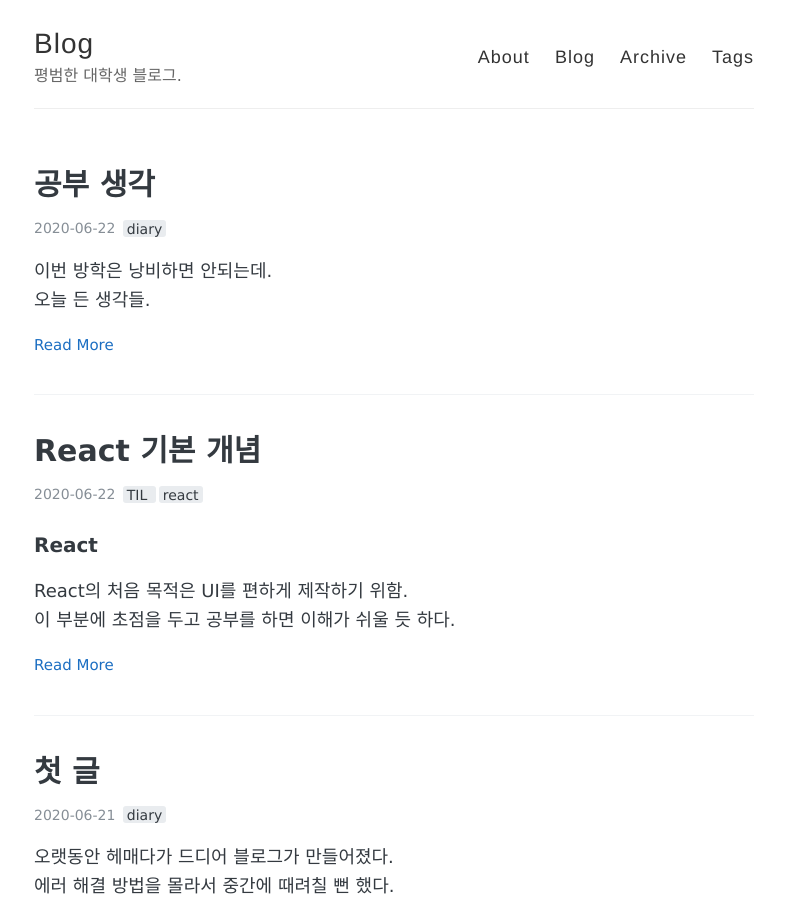
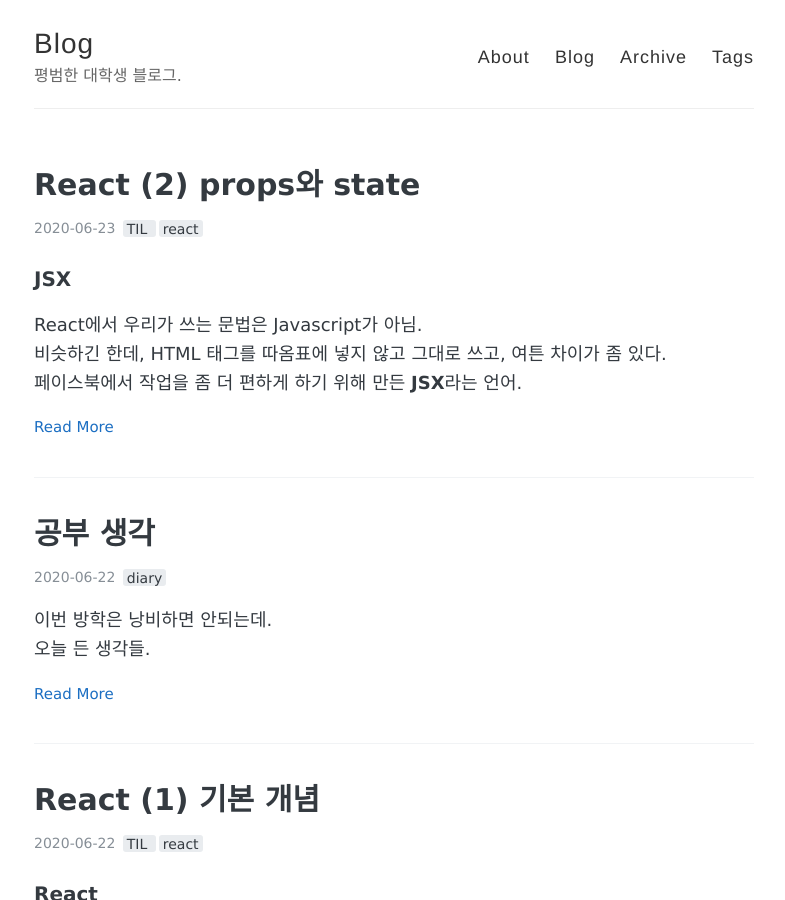
Before and after one commit to iborymagic/iborymagic.github.io, a Jekyll site: the page built from index.html, in a window 1280 px wide and 900 px high. Shown: the whole window, without its empty margins (246-1031 px from the left). Built offline with Jekyll 4.4.1, drawn with Linux system fonts in a browser that asks for light colours; the list of posts is cut into pages by our own code; part of the change alters nothing that is shown.

Commit message:
react second

````diff
--- a/_posts/2020-06-22-React-Day-1.md
+++ b/_posts/2020-06-22-React-Day-1.md
@@ -1,6 +1,6 @@
 ---
 layout: post
-title: React 기본 개념
+title: React (1) 기본 개념
 tags:
   - TIL
   - react
@@ -41,6 +41,8 @@ create-react-app .
 ### Directory 분석
 Create React App 프로젝트 폴더의 디렉토리는 크게 public과 src로 나눠진다.
 **public** 은 index.html이 위치하는 곳.
+이 **public**은 `npm run start`를 실행했을 때 찾아가는 document root이기도 하다.
+
 index.html의 `<div id = "root">`에 주목하자.
 우리가 react를 통해 만든 Component들이 들어가는 곳이 바로 저 root div이다.
 
@@ -96,6 +98,9 @@ component를 만들 때는, 즉 return문 안에서는
 나중에 웹 서비스로 배포할 때는 `npm run build`를 통해 빌드하면 build라는 폴더가 생성된다.
 웹 서버의 최상위 디렉토리에다가 build 디렉토리 안에 있는 파일들을 위치시키면 된다.
 
+`npm run start`를 할 때 찾아가는 최상위 디렉토리가 **public**이었던 것 처럼
+`npm run build`를 통해 deploy를 할 때 사용되는 최상위 디렉토리가 **build** 인 것.
+
 예전에, 무작정 React를 사용해보자 하고 했을 때 몰랐던 것들이 조금씩 보이는 듯.
 왜 css 파일들이 그렇게도 많았는지. Component가 도대체 뭔지.
 왜 이렇게 타고 타고 들어가는 복잡한 구조를 하고 있는지.
--- /dev/null
+++ b/_posts/2020-06-23-React-Day-2.md
@@ -0,0 +1,200 @@
+---
+layout: post
+title: React (2) props와 state
+tags:
+  - TIL
+  - react
+---
+
+### JSX
+React에서 우리가 쓰는 문법은 Javascript가 아님.
+비슷하긴 한데, HTML 태그를 따옴표에 넣지 않고 그대로 쓰고, 여튼 차이가 좀 있다.
+페이스북에서 작업을 좀 더 편하게 하기 위해 만든 **JSX**라는 언어.
+
+### Component 만들기
+```jsx
+class Subject extends Component {
+  render() {
+    return (
+      <header>
+        <h1>WEB</h1>
+        world wide web!
+      </header>
+    );
+  }
+}
+```
+Subject라는 새로운 component, 즉 사용자 정의 태그를 만든 것.
+
+class 방식으로 만들고, component 클래스를 상속받음.
+**render**라는 메소드 안에 component를 정의해주면 됨.
+
+function으로 만드는 방법도 있음.
+
+여튼, 이제 다른 곳에서 <Subject></Subject> 라는 형태로 사용할 수가 있게 된 것.
+```jsx
+class App extends Component {
+  render() {
+    return (
+      <div className="App">
+        <Subject></Subject>
+      </div>
+    );
+  }
+}
+```
+요런 식으로.
+
+React component의 주요 용도는 정리정돈이라고 볼 수 있음.
+복잡도를 낮추고, Component의 이름에만 집중할 수 있게 됨.
+
+### Tag와 attribute
+attribute는 태그가 가지는 속성을 의미.
+a 태그로 치면 주소를 나타내는 href같은 것들이 바로 attribute.
+
+### Component와 props
+우리가 그냥 <Subject>라고만 component를 만들어놓으면, 걔는 항상 똑같은 일만 해야 함.
+근데 우리가 component에다가 attribute처럼 여러 가지 속성을 집어넣을 수 있으면,
+그것을 통해 여러 가지 일을 하는 component를 만들 수가 있게 된다.
+재사용성이 높아진다는 뜻.
+동일한 개념이지만, 용어만 다르다.
+tag의 attribute / component의 props.
+
+<u>상위 component(여기선 App)에서 하위 component로 전달해주는 속성값</u>이라고 정의하기도 한다.
+```jsx
+class Subject extends Component {
+  render() {
+    return (
+      <header>
+        <h1>{this.props.title}</h1>
+        {this.props.sub}
+      </header>
+    );
+  }
+}
+
+class App extends Component {
+  render() {
+    return (
+      <div className="App">
+        <Subject title="WEB" sub="world wide web!"></Subject>
+        <Subject title="React" sub="For UI"></Subject>
+        <Navigation></Navigation>
+        <Content></Content>
+        // Navigation와 Content도 별도의 component로 만들어놨다는 가정.
+      </div>
+    );
+  }
+}
+```
+여기서 보면, 동일한 Subject component의 props로 다른 입력값을 줘서
+다른 출력값을 내보내게 되었다.
+
+### state
+state라는 개념은 props랑 같이 봐야 한다.
+state와 props는 둘 다, component가 좀 더 다양한 일을 하게 만들기 위해 필요함.
+
+**props**는 component의 동작을 바꿀 수 있게, component의 사용자에게 제공하는 입력.
+(component의 사용자가 입력하는 정보).
+**state**는 component의 사용자가 알 필요가 없는 내부 동작에 필요한 정보.
+**props**가 좀 더 사용자 입장의 데이터라면, **state**는 좀 더 구현하는 사람 입장의 데이터.
+
+component를 사용하기 위해 필요한 '외부'의 **props**와
+그 props에 따라서 component를 실제로 구현하는 데에 필요한 '내부'의 **state**가 분리되어 있어야 한다.
+
+쉽게 말하면, state는 component 내부적으로만 사용될 데이터들을 전부 몰아넣는 곳.
+
+### Constructor
+component가 실행될 때, render 메소드보다 먼저 실행되면서
+그 component의 데이터를 초기화시켜주는 코드를 집어넣는 메소드가 바로 constructor.
+
+```jsx
+class App extends Component {
+  constructor(props) {
+    super(props); // component 내의 this.props를 정의
+    this.state = {
+      subject:{title:'WEB', sub:'World Wide Web!'}
+    }
+    // state를 초기화
+  }
+  render() {
+    return (
+      <div className="App">
+        <Subject title = {this.state.subject.title} sub = {this.state.subject.sub}></Subject>
+        <Navigation></Navigation>
+        <Content></Content>
+      </div>
+    );
+  }
+}
+```
+전과 똑같은 기능을 하는 코드이지만
+component의 데이터들을 state에서 가져왔다는 차이점.
+
+### state와 props
+```
+class Navigation extends Component {
+  render() {
+    var lists = [];
+    var data = this.props.data;
+    var i = 0;
+    while(i < data.length) {
+      lists.push(<li><a href={"/"+data[i].id}>{data[i].title}</a></li>);
+      i = i + 1;
+    }
+    return (
+      <nav>
+        <ul>
+          {lists}
+        </ul>
+      </nav>
+    );
+  }
+}
+
+class App extends Component {
+  constructor(props) {
+    super(props);
+    this.state = {
+      subject:{title:'WEB', sub:'World Wide Web!'},
+      contents: [
+        {id:1, title:'HTML', desc:'HTML is for information'},
+        {id:2, title:'CSS', desc:'CSS is for design'},
+        {id:3, title:'Javascript', desc:'Javascript is for interactive'}
+      ]
+    }
+  }
+  render() {
+    return (
+      <div className="App">
+        <Subject title={this.state.subject.title} sub={this.state.subject.sub}></Subject>
+        <Subject title="React" sub="For UI"></Subject>
+        <Navigation data={this.state.contents}></Navigation>
+        <Content title="HTML" desc="HTML is HyperText Markup Language."></Content>
+      </div>
+    );
+  }
+}
+```
+위의 코드에서 보면, 부모인 App의 입장에서는 state라는 내부 정보를 가지고 있고
+그것을 자식에게 전달할 때는 props를 통해서 전달한다.
+
+App의 입장에서는 Navigation이라는 component가 내부적으로 어떻게 돌아가는지 전혀 알 필요가 없다.
+그냥, data라는 props로 어떤 데이터를 전달하면 되는지만 생각하면 됨.
+
+### key
+위의 코드를 실행시키면 `"Each child in a list should have a unique 'key' props"`라는 에러가 뜬다.
+각 리스트의 항목끼리 식별될 수 있는 유니크한 속성이 필요하다는 것.
+`key = {data[i].id}` 이런식으로 유일한 값을 가지는 props를 li 태그에다가 추가해주면 됨.
+
+### state 주의할 점.
+state에 props를 복사하면 안 된다.
+흔히 발생하는 실수 중 하나란다.
+```
+constructor(props) {
+  super(props);
+  this.state = { color : props.color };
+}
+```
+이렇게 하지 말라는 것.
+그냥 this.props.color로 직접 사용해야 함.
````
